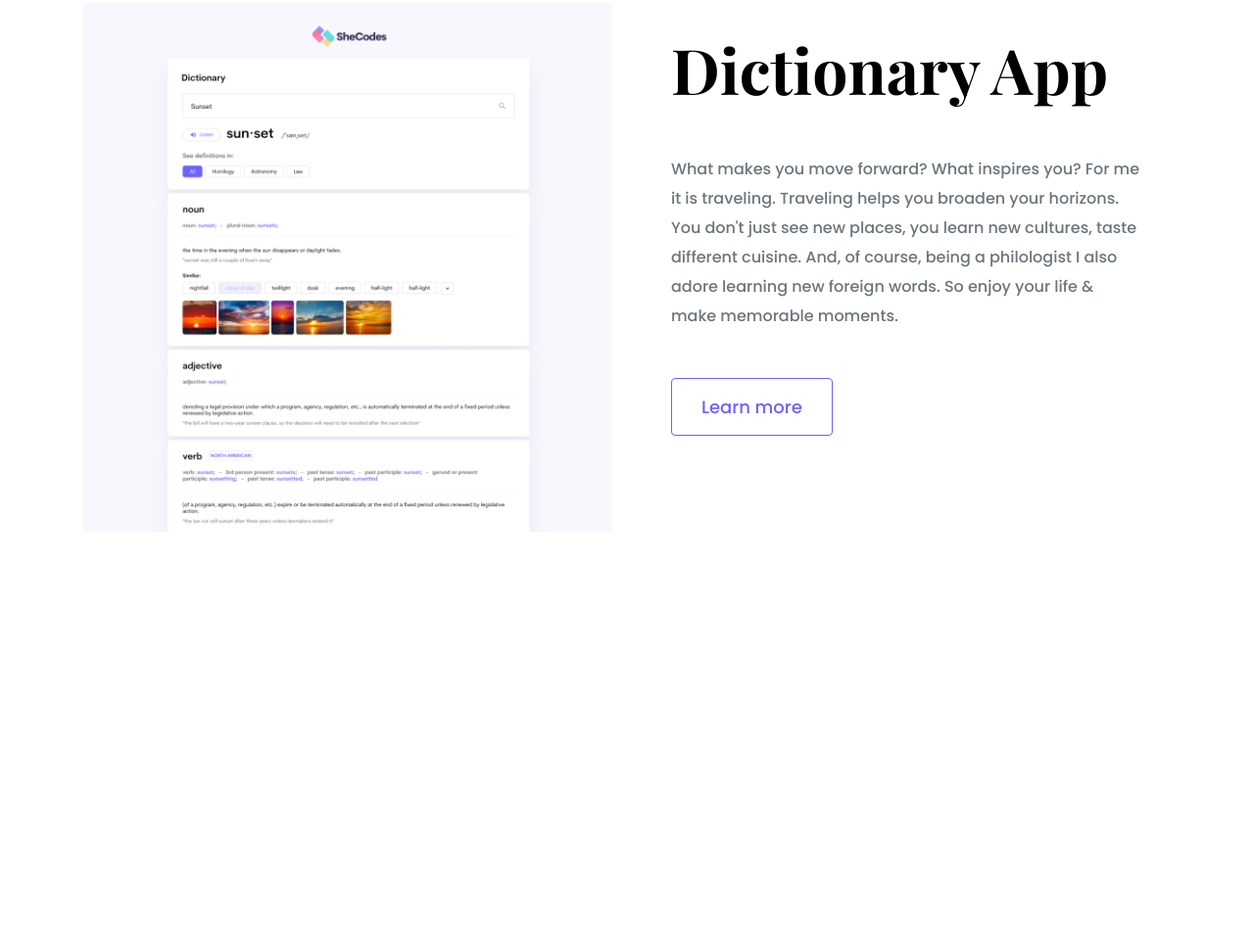
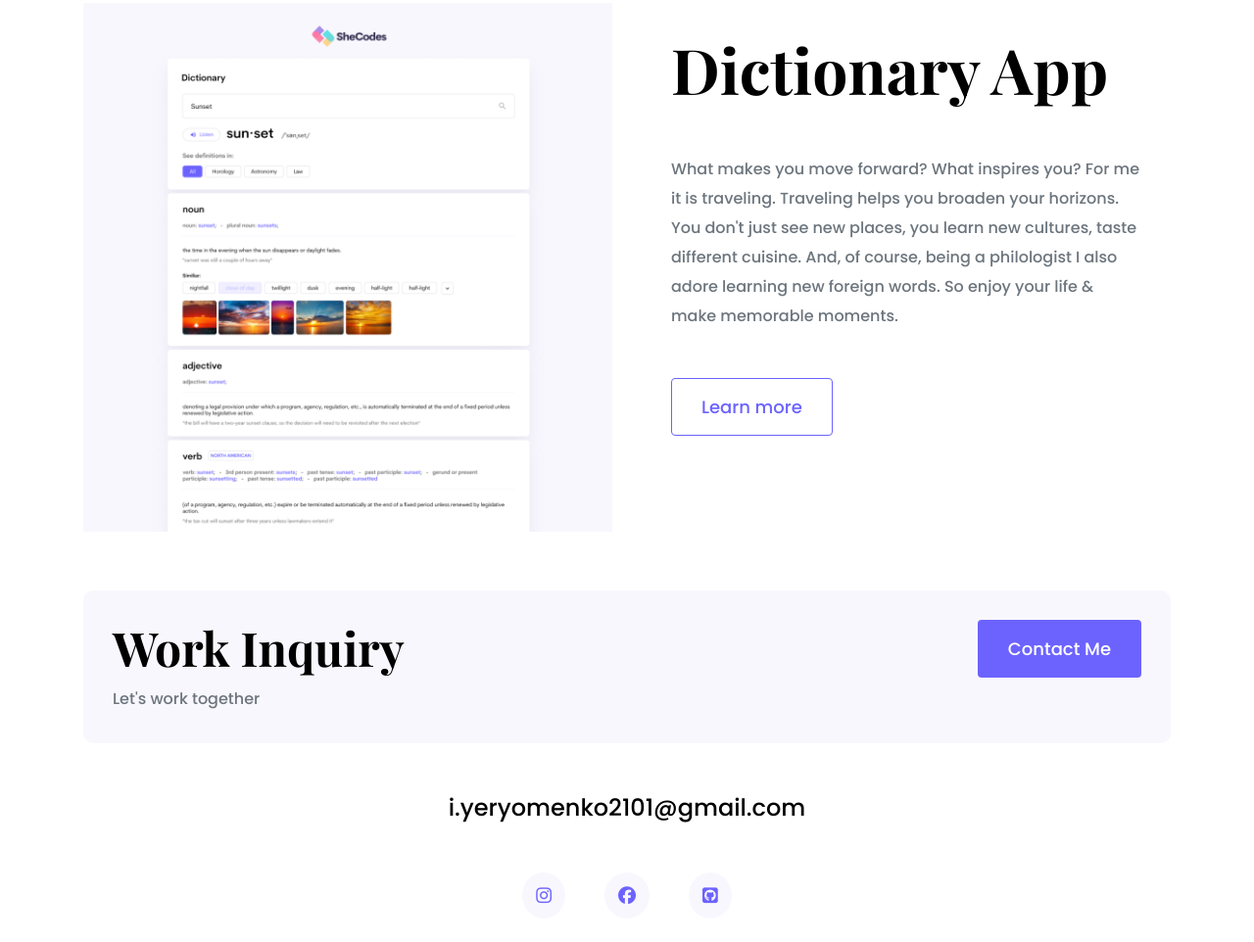
Before and after one commit to Inna-Yeromenko/portfolio-project, a plain HTML site: page index.html in a window 1280 px wide. Shown: the part 1876-2838 px from the top of the page at 98% size. Before the commit the page ends 2467 px from the top, so only its background shows below. Drawn offline with nearby package versions, Linux system fonts and the light colour scheme.

Commit message:
added footer

```diff
--- a/index.html
+++ b/index.html
@@ -110,6 +110,33 @@
           </div>
         </div>
       </div>
+      <footer>
+        <div class="contact-box justify-content-between mb-5 d-none d-md-flex">
+          <div>
+          <h4>
+            Work Inquiry
+          </h4>
+          <p class="text-muted">
+            Let's work together
+          </p>
+          </div>
+          <div>
+          <a href="" class="btn btn-branding"> Contact Me </a>
+        </div>
+        </div>
+        <div class="d-flex justify-content-center mb-5">
+        <a href="mailto:i.yeryomenko2101@gmail.com" class="email-link"> i.yeryomenko2101@gmail.com </a>
+        </div>
+        <div class="social-links d-flex justify-content-center">
+          <a href="https://www.instagram.com/inna_yeryomenko/" target="_blank">
+        <i class="fa-brands fa-instagram"></i></a>
+        <a href="https://www.facebook.com/profile.php?id=100001666883045"
+            target="_blank">
+        <i class="fa-brands fa-facebook"></i></a>
+        <a href="https://github.com/Inna-Yeromenko" target="_blank">
+        <i class="fa-brands fa-square-github"></i></a>
+        </div>
+      </footer>
     </div>
   </body>
 </html>
--- a/styles/portfolio.css
+++ b/styles/portfolio.css
@@ -27,6 +27,10 @@ h1 {
 
 h2 {
   font-size: 64px;
+}
+
+h4 {
+  font-size: 48px;
 }
 
 p {
@@ -137,6 +141,46 @@ nav li.active a {
   color: var(--branding-color);
 }
 
+footer {
+  margin: 60px 0;
+}
+
+footer .contact-box {
+  background: var(--secondary-color);
+  padding: 30px;
+  border-radius: 10px;
+}
+
+footer .contact-box p {
+  margin: 0;
+}
+
+footer .email-link {
+  text-decoration: none;
+  color: #000;
+  font-size: 24px;
+  text-align: center;
+}
+
+footer .email-link:hover {
+  color: var(--branding-color);
+}
+
+footer .social-links a {
+  margin: 0 20px;
+  color: var(--branding-color);
+  background: var(--secondary-color);
+  padding: 10px 14px;
+  border-radius: 50%;
+  font-size: 18px;
+  transition: all 100ms ease-in-out;
+}
+
+footer .social-links a:hover {
+  color: white;
+  background: var(--branding-color);
+}
+
 @media (max-width: 900px) {
   h1 {
     font-size: 44px;
```
Also changed, not shown: about.html (+2 -2 lines).
